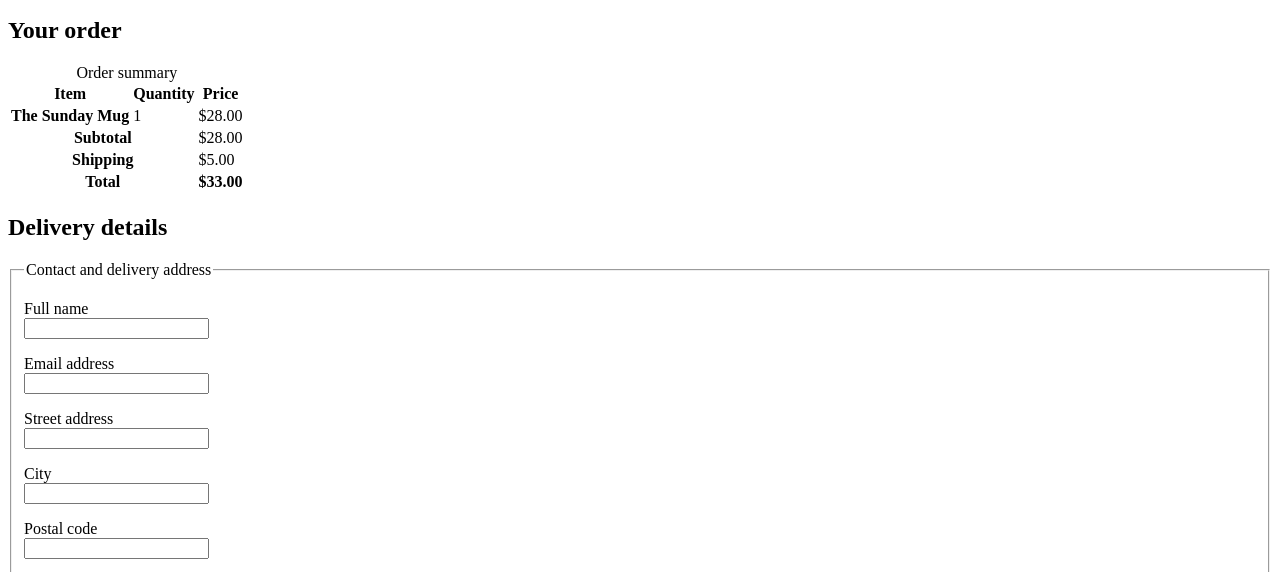
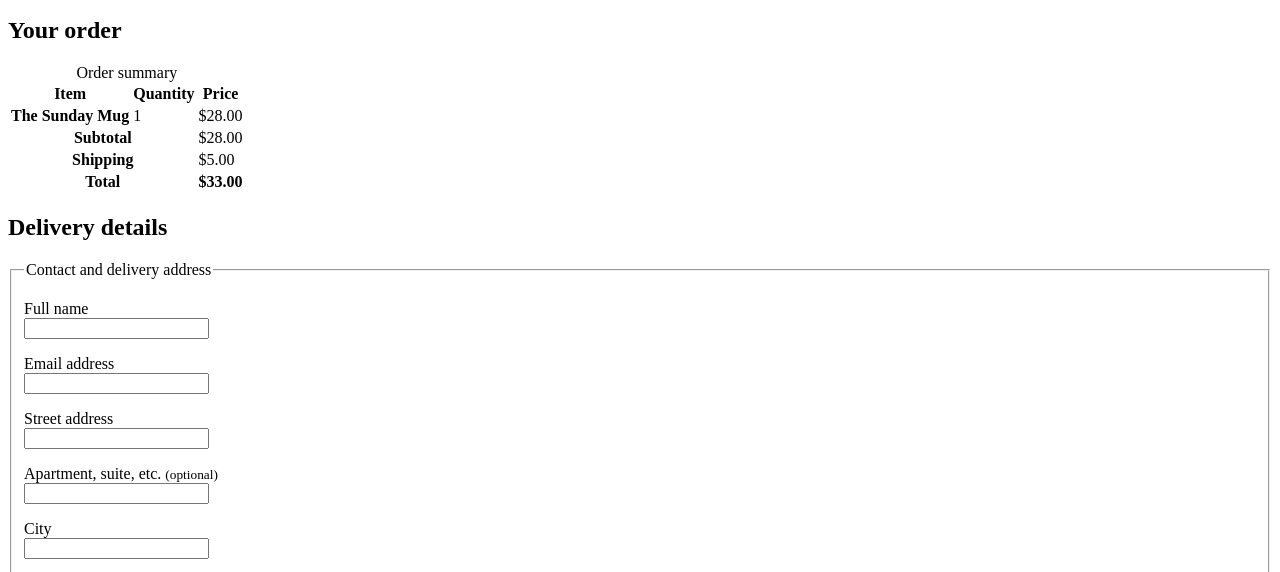
Before and after one commit to mohamedashan/harbor-and-hearth-store, a plain HTML site: page checkout.html in a window 1280 px wide. Shown: the part 195-767 px from the top of the page. Drawn offline with Linux system fonts and the light colour scheme.

Commit message:
checkout: support optional address line two

```diff
--- a/checkout.html
+++ b/checkout.html
@@ -60,6 +60,10 @@
           <input id="address" name="address" type="text" autocomplete="street-address" required>
         </p>
         <p>
+          <label for="address-line-2">Apartment, suite, etc. <small>(optional)</small></label><br>
+          <input id="address-line-2" name="address-line-2" type="text" autocomplete="address-line2">
+        </p>
+        <p>
           <label for="city">City</label><br>
           <input id="city" name="city" type="text" autocomplete="address-level2" required>
         </p>
```
